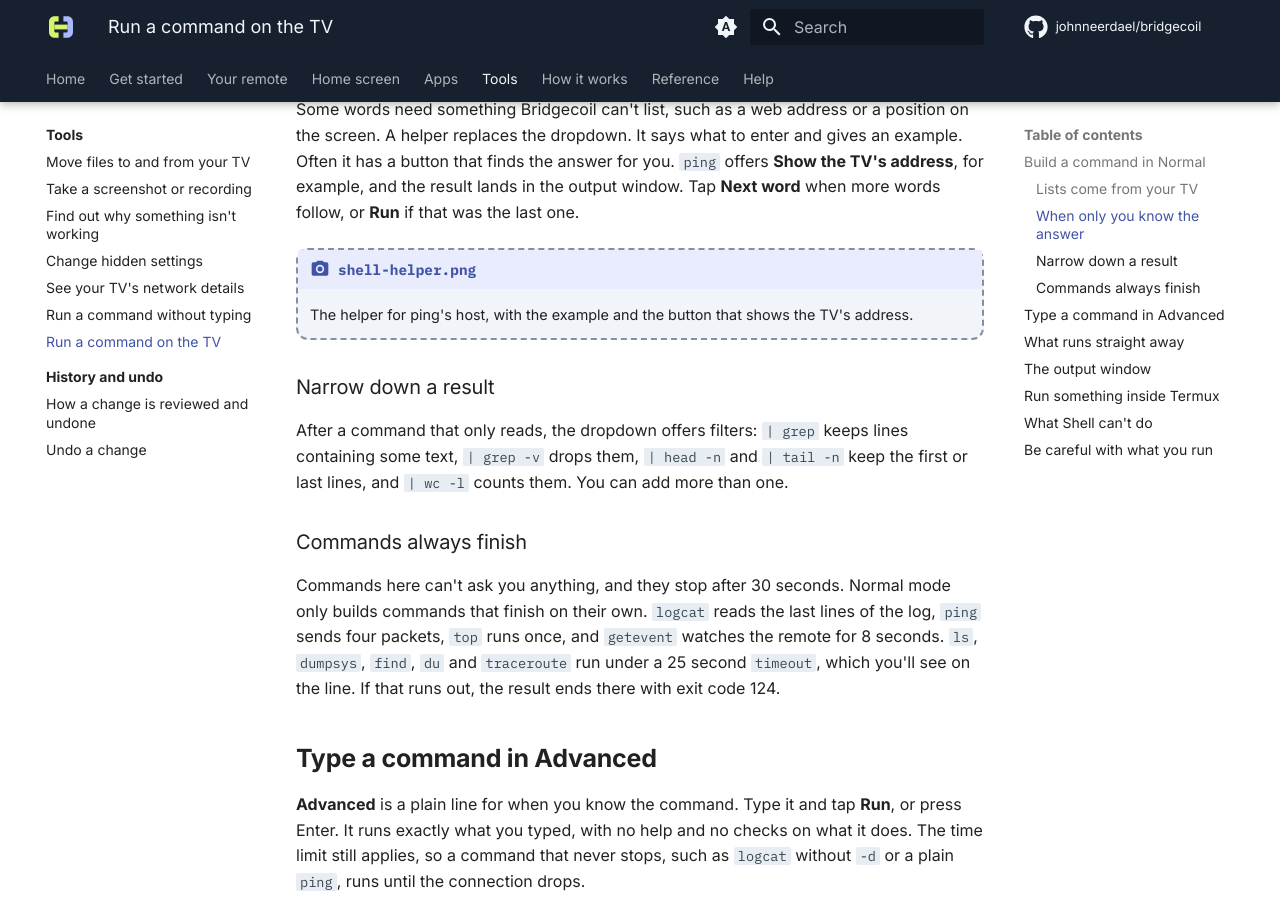
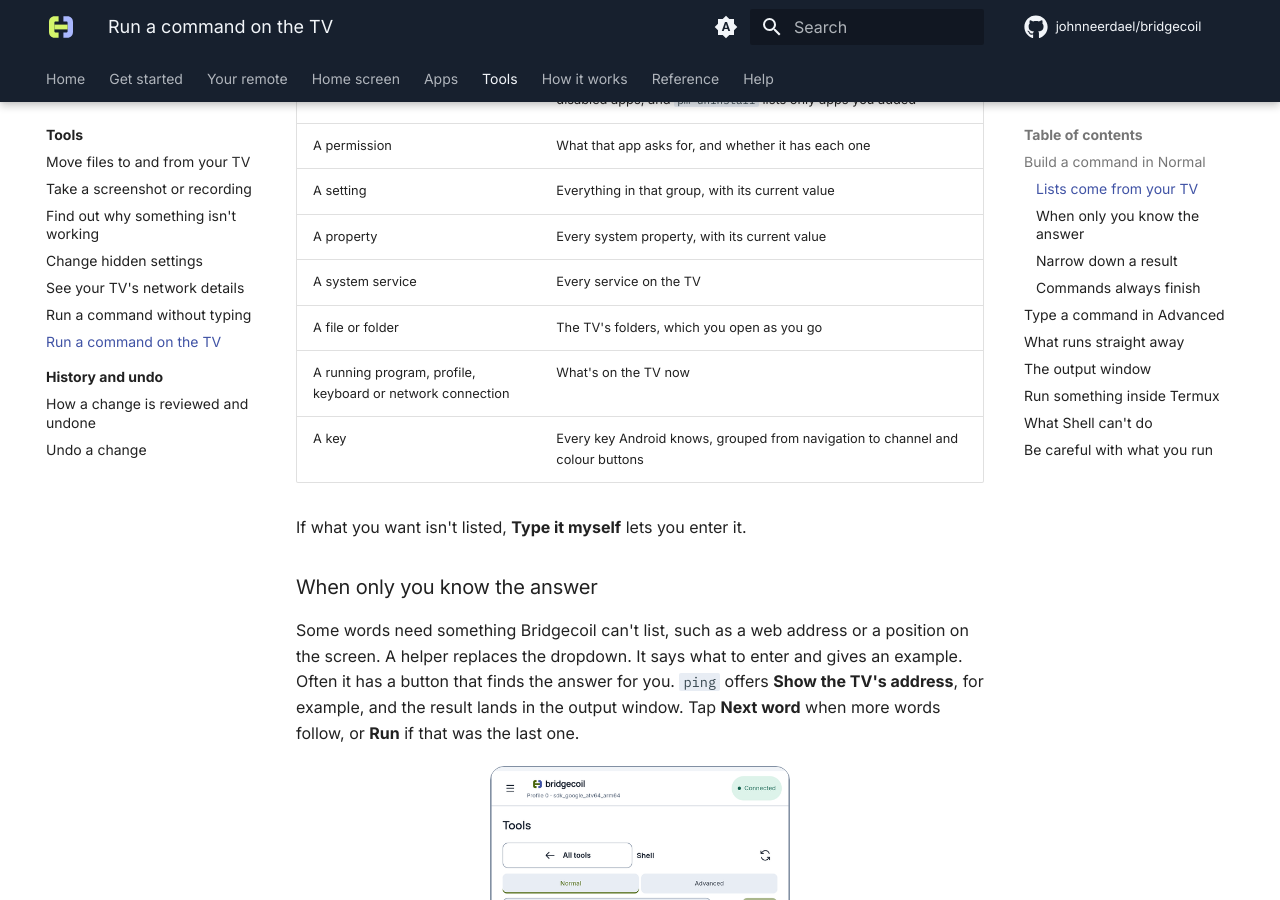
Before and after one commit to johnneerdael/bridgecoil, an MkDocs documentation site: the page built from docs/user-guide/tools/shell.md, in a window 1280 px wide and 900 px high, scrolled down 1633 px. Built offline with MkDocs 1.6.1 and Material for MkDocs 9.7.7, drawn with Linux system fonts in a browser that asks for light colours; comment, search, counter and statistics services are not loaded; some of the changed text lies outside the part shown.

Commit message:
docs: show the new Shell and Uninstall
Screenshots of Normal, the helper and the output window, and of Uninstall on an
app's page, all taken on the signed build against a TV emulator.

Co-Authored-By: Claude Opus 5.5 <noreply@anthropic.com>

```diff
--- a/docs/user-guide/tools/shell.md
+++ b/docs/user-guide/tools/shell.md
@@ -4,8 +4,7 @@
 
 Open **Tools → Shell**. The page has two modes, **Normal** and **Advanced**, one line for the command and a fixed output window that scrolls. It always opens in **Normal**.
 
-!!! screenshot "shell-normal.png"
-    Shell in Normal, with the dropdown open on the first words.
+![Shell in Normal, with the dropdown open on the first words.](../assets/shots/shell-normal.png){ .bc-shot loading=lazy }
 
 ## Build a command in Normal
 
@@ -40,8 +39,7 @@ If what you want isn't listed, **Type it myself** lets you enter it.
 
 Some words need something Bridgecoil can't list, such as a web address or a position on the screen. A helper replaces the dropdown. It says what to enter and gives an example. Often it has a button that finds the answer for you. `ping` offers **Show the TV's address**, for example, and the result lands in the output window. Tap **Next word** when more words follow, or **Run** if that was the last one.
 
-!!! screenshot "shell-helper.png"
-    The helper for ping's host, with the example and the button that shows the TV's address.
+![The helper for ping's host, with the example and the button that shows the TV's address.](../assets/shots/shell-helper.png){ .bc-shot loading=lazy }
 
 ### Narrow down a result
 
```
Also changed, not shown: other parts of docs/user-guide/tools/shell.md (+2 -0 lines), docs/user-guide/_meta/screenshots.md (+1 -3 lines), docs/user-guide/apps/turn-off-or-remove-an-app.md (+2 -0 lines), docs/user-guide/assets/shots/app-uninstall.png (added), docs/user-guide/assets/shots/shell-helper.png (added), docs/user-guide/assets/shots/shell-normal.png (added), docs/user-guide/assets/shots/shell-output.png (added).
